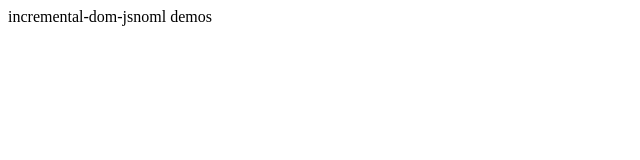
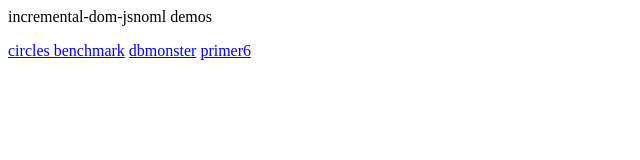
Before and after one commit to paolocaminiti/incremental-dom-jsonml, a plain HTML site: page index.html in a window 1280 px wide. Shown: the whole page, without its empty margins (0-640 px from the left). Drawn offline with Linux system fonts and the light colour scheme.

Commit message:
index links

```diff
--- a/index.html
+++ b/index.html
@@ -1,3 +1,6 @@
 <body>
 	<p>incremental-dom-jsnoml demos</p>
+	<a href="http://paolocaminiti.github.io/incremental-dom-jsonml/demo/circles/">circles benchmark</a>
+	<a href="http://paolocaminiti.github.io/incremental-dom-jsonml/demo/dbmonster/">dbmonster</a>
+	<a href="http://paolocaminiti.github.io/incremental-dom-jsonml/demo/primer6/">primer6</a>
 </body>
```
